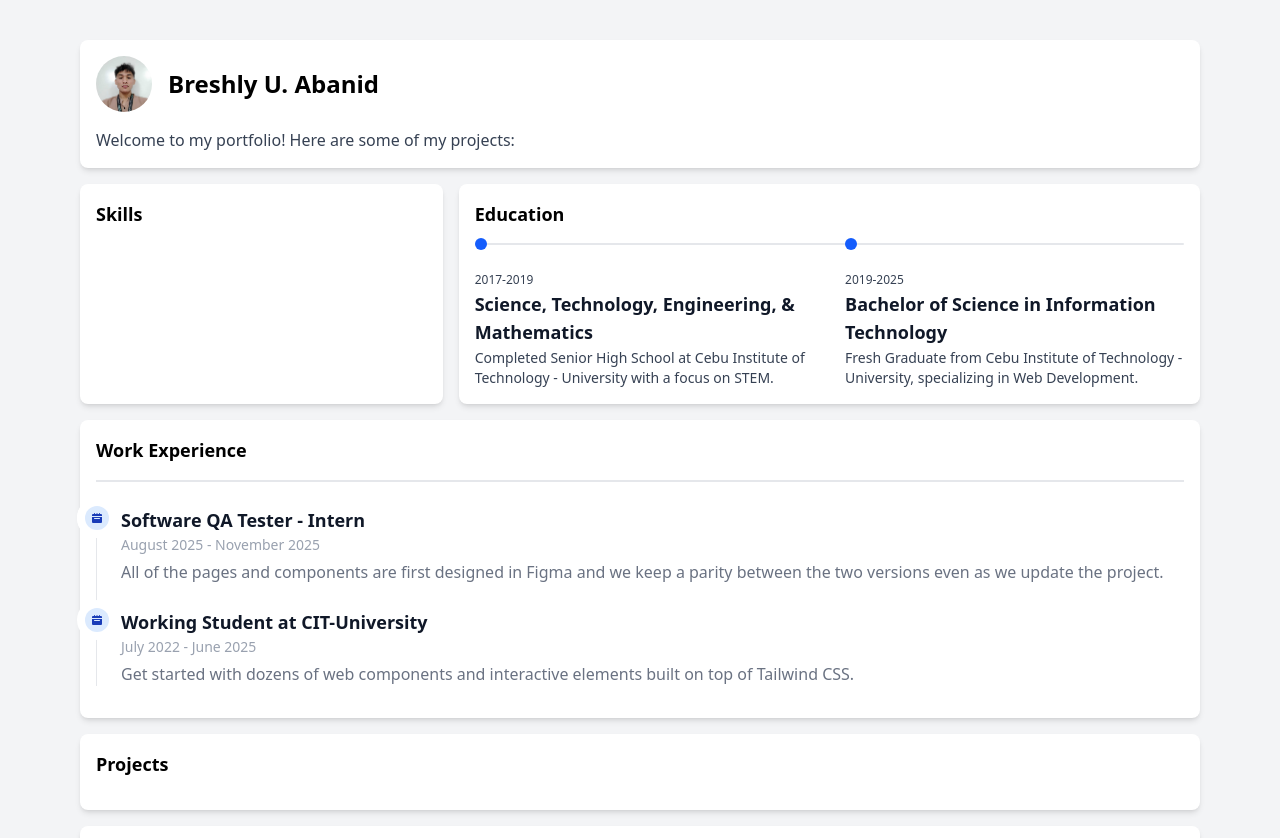
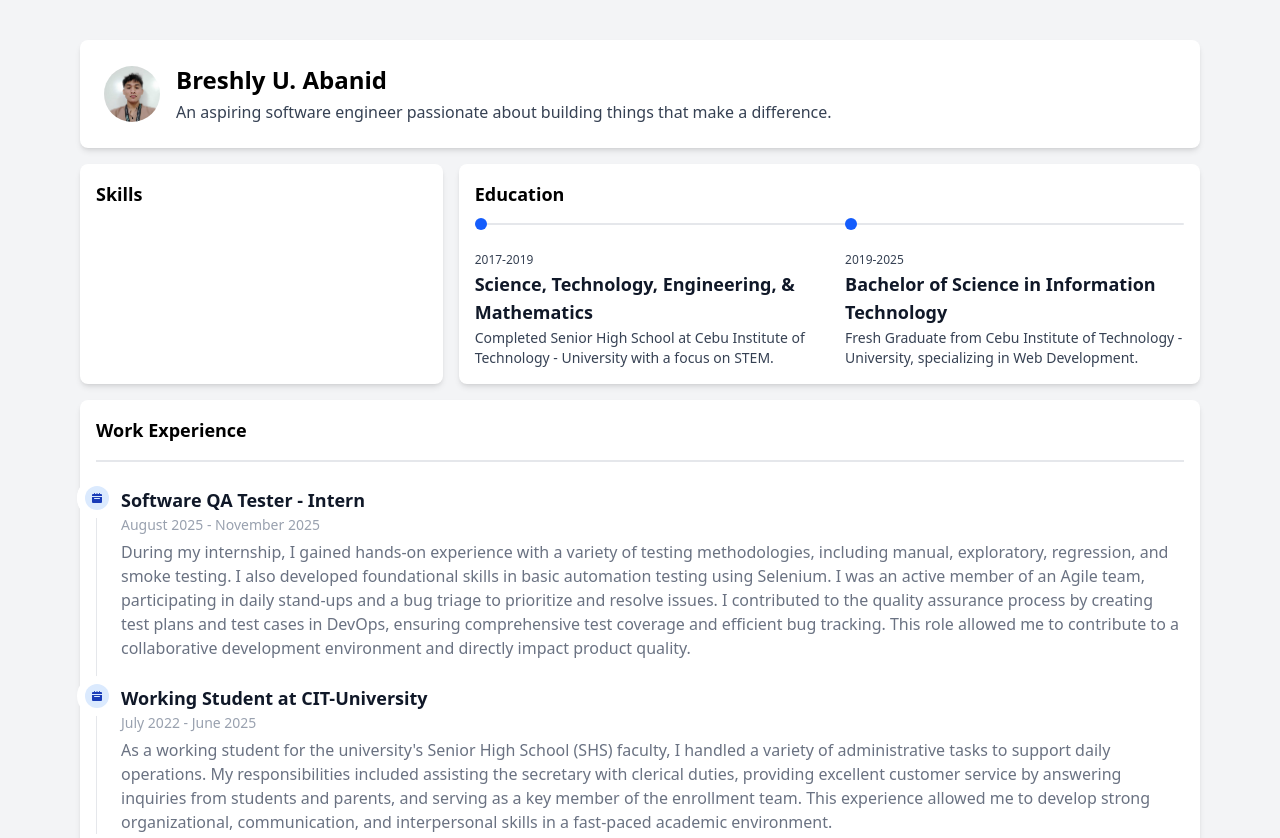
Before and after one commit to breshlyabanid22/resume-portfolio, a plain HTML site: page index.html in a window 1280 px wide. Shown: the top 838 px of the page. Drawn offline with nearby package versions, Linux system fonts and the light colour scheme.

Commit message:
chore:relplace dummy data with my actual information

```diff
--- a/index.html
+++ b/index.html
@@ -11,12 +11,14 @@
 <body>
     <div class="min-h-screen bg-gray-100 flex flex-col items-center justify-center p-6">
         <main class="grid grid-cols-3 gap-4 m-auto p-4 w-full max-w-6xl">
-            <div class="col-span-3 p-4 rounded-lg shadow-md bg-white">
-                <div class="flex items-center mb-4 space-x-4">
+            <div class="col-span-3 p-6 rounded-lg shadow-md bg-white">
+                <div class="flex items-center space-x-4">
                     <span><img src="./public/profile.jpg" class="size-14 rounded-full"/></span>
-                    <h1 class="text-center text-2xl font-bold">Breshly U. Abanid</h1>
+                    <div>
+                        <h1 class="mb-1 text-2xl font-bold">Breshly U. Abanid</h1>
+                        <p class="text-gray-700">An aspiring software engineer passionate about building things that make a difference. </p>
+                    </div>
                 </div>
-                <p class="text-gray-700">Welcome to my portfolio! Here are some of my projects:</p>
             </div>
             <div class="col-span-1 rounded-lg shadow-md bg-white p-4">
                 <h1 class="text-lg font-bold mb-4">Skills</h1>
@@ -71,7 +73,13 @@
                         </span>
                         <h3 class="mb-1 text-lg font-bold text-gray-900 dark:text-white">Software QA Tester - Intern</h3>
                         <time class="block mb-2 text-sm font-normal leading-none text-gray-400 dark:text-gray-500">August 2025 - November 2025</time>
-                        <p class="text-base font-normal text-gray-500 dark:text-gray-400">All of the pages and components are first designed in Figma and we keep a parity between the two versions even as we update the project.</p>
+                        <p class="text-base font-normal text-gray-500 dark:text-gray-400">
+                            During my internship, I gained hands-on experience with a variety of testing methodologies, including manual, exploratory, regression, and smoke testing.
+                            I also developed foundational skills in basic automation testing using Selenium.
+                            I was an active member of an Agile team, participating in daily stand-ups and a bug triage to prioritize and resolve issues.
+                            I contributed to the quality assurance process by creating test plans and test cases in DevOps, ensuring comprehensive test coverage and efficient bug tracking.
+                            This role allowed me to contribute to a collaborative development environment and directly impact product quality.
+                        </p>
                     </li>
                     <li class="ms-6">
                         <span class="absolute flex items-center justify-center w-6 h-6 bg-blue-100 rounded-full -start-3 ring-8 ring-white dark:ring-gray-900 dark:bg-blue-900">
@@ -81,7 +89,13 @@
                         </span>
                         <h3 class="mb-1 text-lg font-bold text-gray-900 dark:text-white">Working Student at CIT-University</h3>
                         <time class="block mb-2 text-sm font-normal leading-none text-gray-400 dark:text-gray-500">July 2022 - June 2025</time>
-                        <p class="text-base font-normal text-gray-500 dark:text-gray-400">Get started with dozens of web components and interactive elements built on top of Tailwind CSS.</p>
+                        <p class="text-base font-normal text-gray-500 dark:text-gray-400">
+                            As a working student for the university's Senior High School (SHS) faculty,
+                            I handled a variety of administrative tasks to support daily operations.
+                            My responsibilities included assisting the secretary with clerical duties, providing excellent customer service by answering inquiries from students and parents,
+                            and serving as a key member of the enrollment team.
+                            This experience allowed me to develop strong organizational, communication, and interpersonal skills in a fast-paced academic environment.
+                        </p>
                     </li>
                 </ol>
 
```
